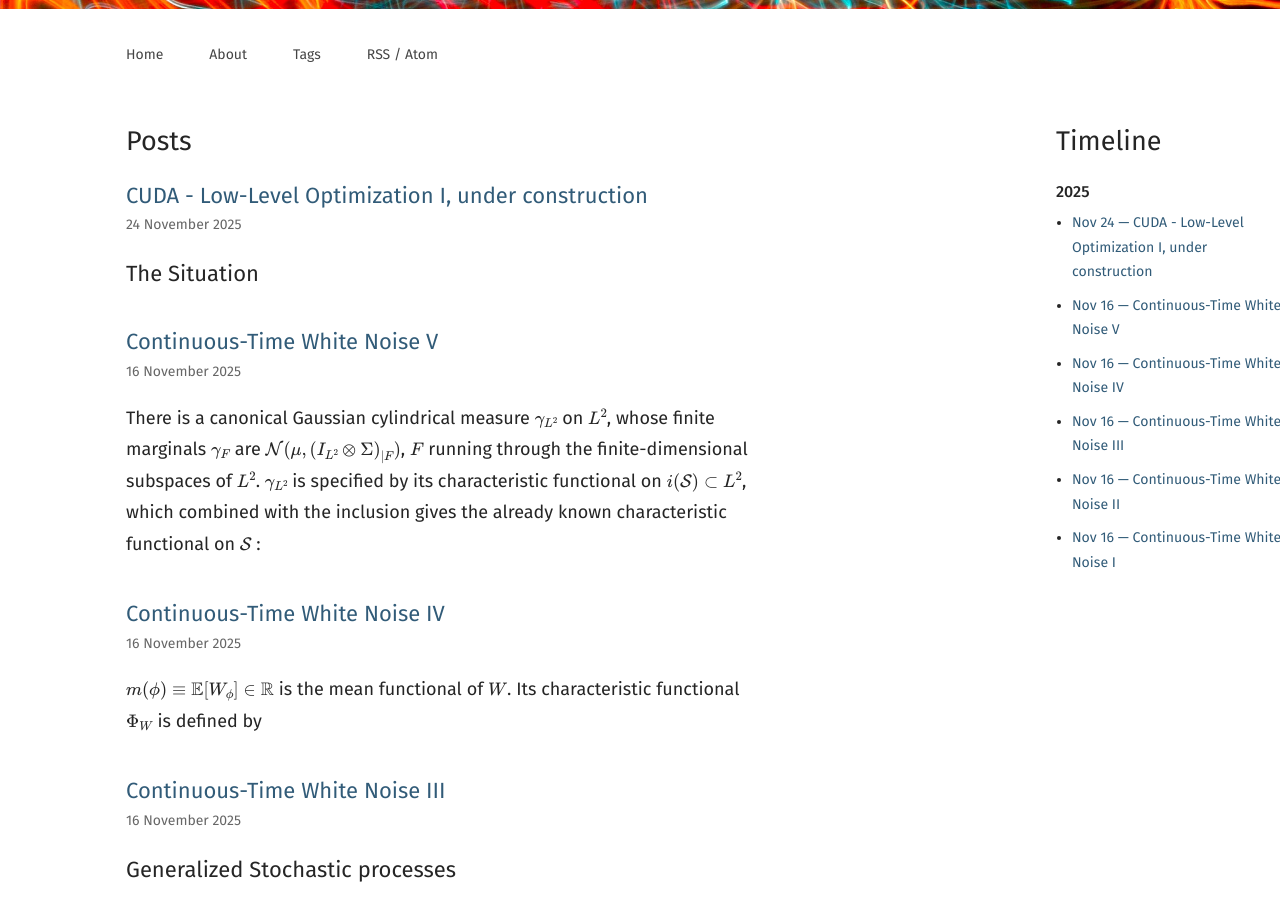
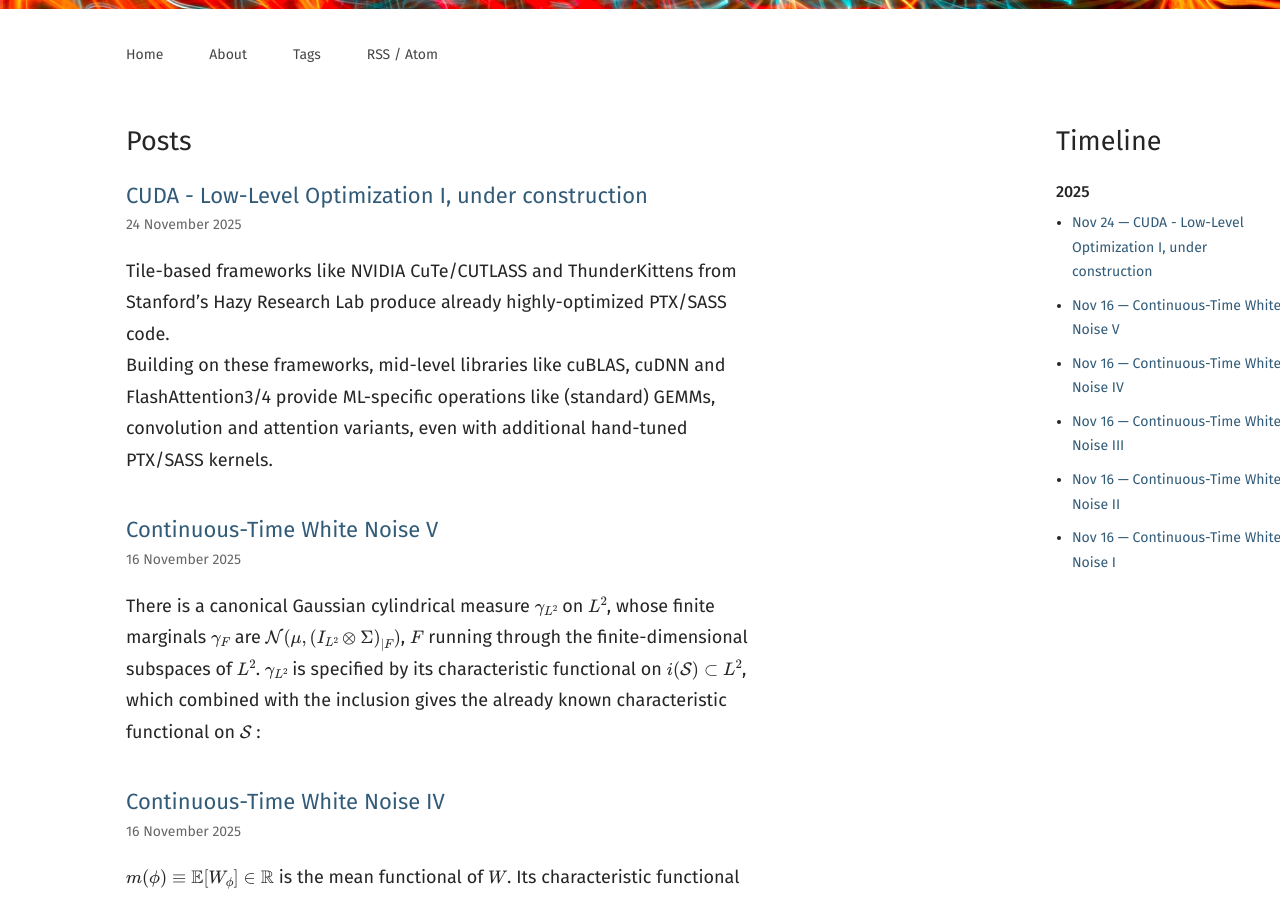
Before and after one commit to sema4r/sema4r.github.io, a Jekyll site: the page built from index.md, in a window 1280 px wide and 900 px high, scrolled down 356 px. Built offline with Jekyll 4.4.1, drawn with Linux system fonts in a browser that asks for light colours; part of the change alters nothing that is shown.

Commit message:
Update 2025-11-24-VECT128.md

````diff
--- a/_posts/2025-11-24-VECT128.md
+++ b/_posts/2025-11-24-VECT128.md
@@ -7,16 +7,20 @@ tags:
   - Machine Learning
 ---
 
-### The Situation ###
+Tile-based frameworks like NVIDIA CuTe/CUTLASS and ThunderKittens from Stanford's Hazy Research Lab produce already highly-optimized PTX/SASS code.<br>
+Building on these frameworks, mid-level libraries like cuBLAS, cuDNN and FlashAttention3/4 provide ML-specific operations like (standard) GEMMs, convolution
+and attention variants, even with additional hand-tuned PTX/SASS kernels.
 
-Tile-based libraries/frameworks like NVIDIA CuTe/CUTLASS and ThunderKittens produce already highly-optimized PTX/SASS code.<br>
-ML-specific operations like (standard) GEMMs, convolution and attention variants are dealt with in mid-level libraries like cuBLAS,
-cuDNN and FlashAttention3/4 which contain even hand-tuned PTX/SASS kernels.
+While this tool set is fully sufficient for most use cases, highly customized high performance kernels often do need more fine-grained control over
+compute and memory pipelines. The next posts of this series will look into such low-level optimization techniques aka micro-architectural tuning.
 
-More fine-grained control over instruction scheduling, asynchronous barrier synchronization (mbarrier) or cache eviction policies (L1::evict_first)
-usually requires inline PTX/SASS code. Even with explicit C++ code for something as simple as a vectorized store/load, the CUDA compiler
-infrastructure (NVVM/cicc + ptxas) does not guarantee a vectorized PTX or SASS output. (See the code snippets below with the C++ code
-and the expected PTX and SASS primitives.)
+Instruction scheduling, asynchronous barrier synchronization and cache eviction policies will be some of the topics we will cover. Persistent kernels,
+warp-specialized pipelines and distributed shared memory (DSM) transfers are on my list too.
+
+As we will see, this does in many cases involve inline PTX/SASS code. That's no coincidence. Many exact PTX primitives are not cleanly exposed in CUDA C++.
+Furthermore, even with explicit C++ code for something as simple as a vectorized store/load, the CUDA compiler infrastructure (NVVM/cicc + ptxas) does not
+guarantee a vectorized PTX or SASS output. (See the code snippets below with the C++ code and the expected PTX and SASS primitives.)
+
 
 <br>
 
@@ -119,9 +123,10 @@ PTX $\; \longrightarrow \;$ SASS (ptxas)
 - Architecture-specific lowering
 
 <br>
-Philosophy : CUDA C++ expresses intent, but the compiler toolchain chooses the final instructions.
+Lesson here : CUDA C++ expresses intent, but the compiler toolchain chooses the final instructions.
 
 The inline PTX code for a 128-bit load like above looks like this :
+
 
 {% raw %}
 ```cpp
@@ -137,5 +142,3 @@ asm volatile(
 );
 ```
 {% endraw %}
-
-The next posts of this series will look into low-level optimization techniques of CUDA kernels via inline PTX/SASS and some of its applications.
````
